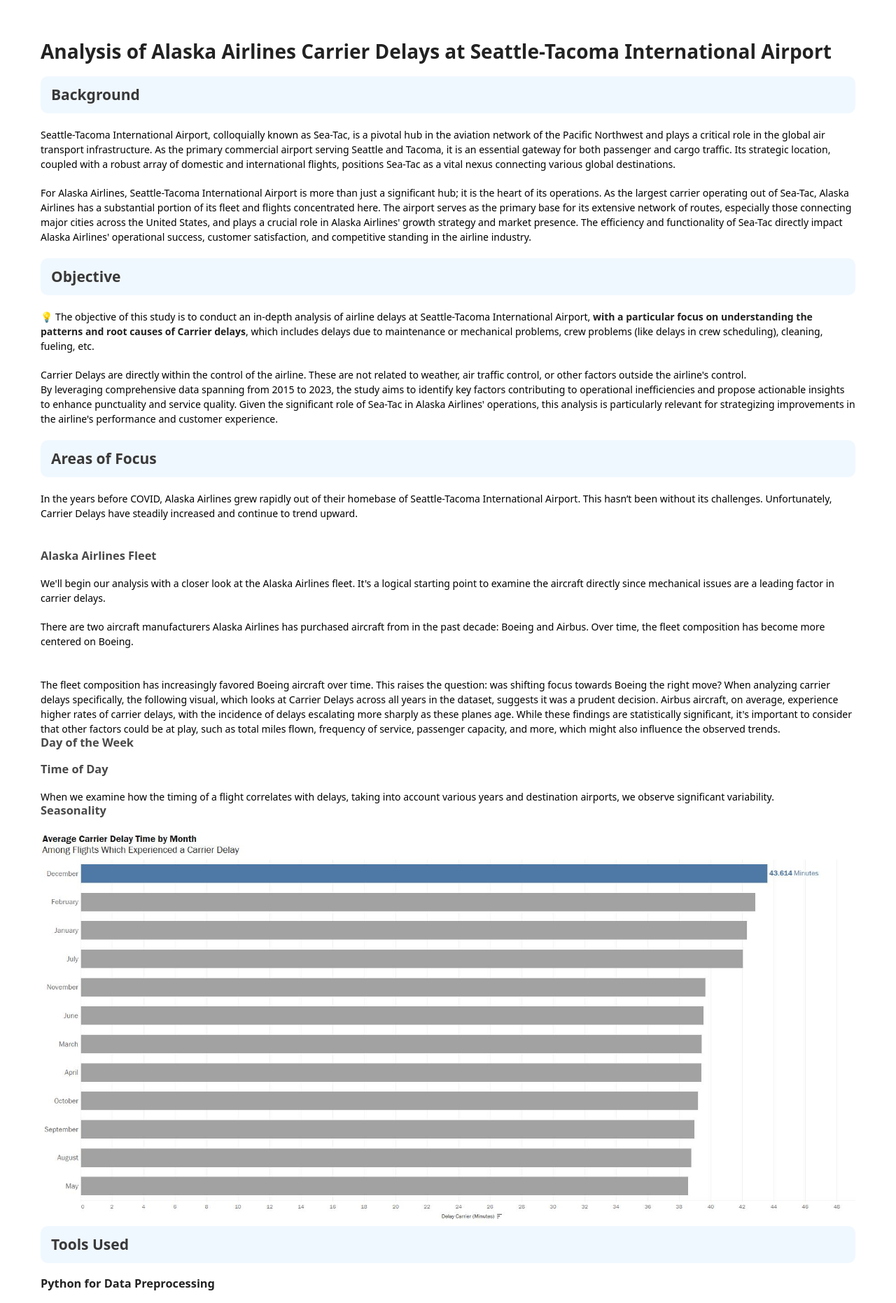
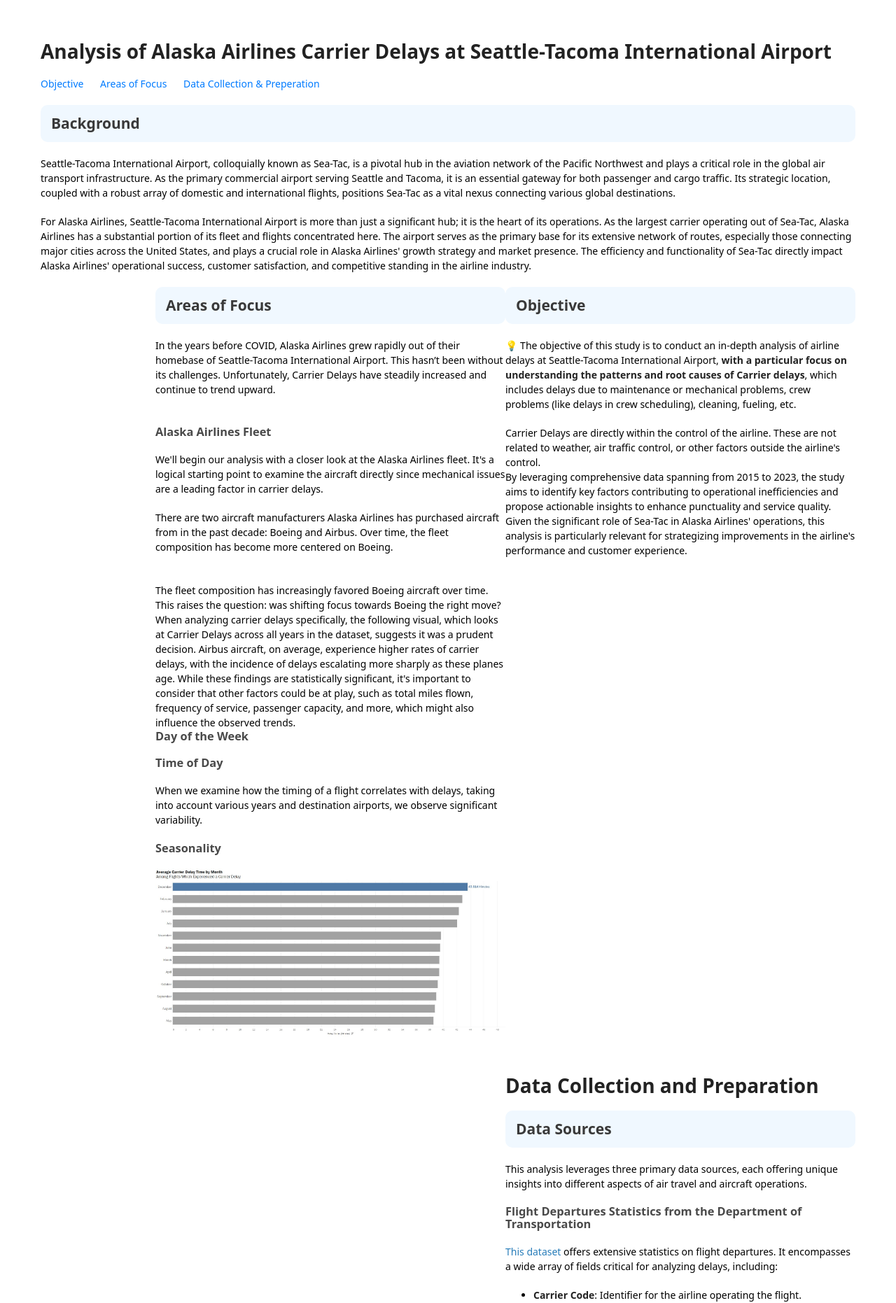
Before and after one commit to nbcarroll/nbcarroll.github.io, a Jekyll site: the page airline_delay_analysis/index.html, which Jekyll copies as it is, in a window 1280 px wide. Shown: the top 1862 px of the page at 70% size. Built offline with Jekyll 4.4.1, drawn with Linux system fonts in a browser that asks for light colours; some of the changed text lies outside the part shown.

Commit message:
added nav section

```diff
--- a/airline_delay_analysis/index.html
+++ b/airline_delay_analysis/index.html
@@ -670,6 +670,23 @@
         display: none; /* Initially hidden */
     }
 
+    /* Navigiation Bar */
+    nav ul {
+        list-style-type: none;
+        padding: 0;
+    }
+    nav li {
+        display: inline;
+        margin-right: 20px;
+    }
+    nav a {
+        text-decoration: none;
+        color: #007BFF;
+    }
+    nav a:hover {
+        text-decoration: underline;
+    }
+
     </style>
 
 <!-- Google tag (gtag.js) -->
@@ -761,11 +778,25 @@
 
 <h1>Analysis of Alaska Airlines Carrier Delays at Seattle-Tacoma International Airport</h1>
 
+<nav aria-label="Main navigation">
+    <ul>
+
+        <li><a href="#objective">Objective</a></li>
+        <li><a href="#areas-of-focus">Areas of Focus</a></li>
+        <li><a href="#data-sources">Data Collection & Preperation</a></li>
+    </ul>
+</nav>
+
+
+
+
     <h2>Background</h2>
     <p>Seattle-Tacoma International Airport, colloquially known as Sea-Tac, is a pivotal hub in the aviation network of the Pacific Northwest and plays a critical role in the global air transport infrastructure. As the primary commercial airport serving Seattle and Tacoma, it is an essential gateway for both passenger and cargo traffic. Its strategic location, coupled with a robust array of domestic and international flights, positions Sea-Tac as a vital nexus connecting various global destinations.</p>
     <p>For Alaska Airlines, Seattle-Tacoma International Airport is more than just a significant hub; it is the heart of its operations. As the largest carrier operating out of Sea-Tac, Alaska Airlines has a substantial portion of its fleet and flights concentrated here. The airport serves as the primary base for its extensive network of routes, especially those connecting major cities across the United States, and plays a crucial role in Alaska Airlines' growth strategy and market presence. The efficiency and functionality of Sea-Tac directly impact Alaska Airlines' operational success, customer satisfaction, and competitive standing in the airline industry.</p>
 
+    <section id="objective">
         <h2>Objective</h2>
+
         <aside>
             <p>💡 The objective of this study is to conduct an in-depth analysis of airline delays at Seattle-Tacoma International Airport, <strong>with a particular focus on understanding the patterns and root causes of Carrier delays</strong>, which includes delays due to maintenance or mechanical problems, crew problems (like delays in crew scheduling), cleaning, fueling, etc. </p>
             Carrier Delays are directly within the control of the airline. These are not related to weather, air traffic control, or other factors outside the airline's control.
@@ -790,6 +821,10 @@
             <li>A very weak correlation with <strong>Delay Security (Minutes)</strong> (0.04), which means security delays have almost no linear relationship with departure delays.</li>
             <li>A moderate positive correlation with <strong>Delay Late Aircraft Arrival (Minutes)</strong> (0.49), suggesting that when there is a delay due to the late arrival of an aircraft, there tends to be a moderate increase in the departure delay.</li>
         </ul> -->
+    </section>
+
+    <section id="area-of-focus">
+
             <h2>Areas of Focus</h2>
             <p>In the years before COVID, Alaska Airlines grew rapidly out of their homebase of Seattle-Tacoma International Airport. This hasn’t been without its challenges. Unfortunately, Carrier Delays have steadily increased and continue to trend upward.</p>
 
@@ -827,6 +862,7 @@
 
             <h3>Time of Day</h3>
             When we examine how the timing of a flight correlates with delays, taking into account various years and destination airports, we observe significant variability.
+    <br>
 
 
     <br>
@@ -834,7 +870,52 @@
             <img src="https://github.com/nbcarroll/nbcarroll.github.io/blob/master/airline_delay_analysis/static_viz/Average%20Carrier%20Delay%20Time%20by%20MonthAmong%20Flights%20Which%20Experienced%20a%20Carrier%20Delay.jpg?raw=true"class="wrap-image">
 
    <br>
+   </section>
 
+
+   <section id="data-sources">
+    <h1>Data Collection and Preparation</h1>
+
+    <h2>Data Sources</h2>
+    <p>This analysis leverages three primary data sources, each offering unique insights into different aspects of air travel and aircraft operations.</p>
+
+    <h3>Flight Departures Statistics from the Department of Transportation</h3>
+    <p><a href="https://www.transtats.bts.gov/ontime/Departures.aspx">This dataset</a> offers extensive statistics on flight departures. It encompasses a wide array of fields critical for analyzing delays, including:</p>
+    <ul>
+        <li><strong>Carrier Code</strong>: Identifier for the airline operating the flight.</li>
+        <li><strong>Date (MM/DD/YYYY)</strong>: The date of the flight.</li>
+        <li><strong>Flight Number</strong>: The specific flight number.</li>
+        <li><strong>Tail Number</strong>: The aircraft's unique registration number.</li>
+        <li><strong>Destination Airport</strong>: The intended destination airport code.</li>
+        <li><strong>Scheduled Elapsed Time (Minutes)</strong>: The planned duration of the flight.</li>
+        <li><strong>Delay Carrier (Minutes)</strong>: Delays attributed to the carrier.</li>
+        <li><strong>Delay Weather (Minutes)</strong>: Delays caused by weather conditions.</li>
+        <li><strong>Delay National Aviation System (Minutes)</strong>: Delays related to the national aviation system's operations.</li>
+        <li><strong>Delay Security (Minutes)</strong>: Delays due to security issues.</li>
+        <li><strong>Delay Late Aircraft Arrival (Minutes)</strong>: Delays resulting from the late arrival of the aircraft.</li>
+    </ul>
+
+    <h3>Releasable Aircraft Database from the FAA</h3>
+    <p>Available directly from the <a href="https://www.faa.gov/licenses_certificates/aircraft_certification/aircraft_registry/releasable_aircraft_download">FAA's official website</a>, this comprehensive database includes several key files that detail aircraft registration and specifications:</p>
+    <ul>
+        <li><strong>Aircraft Registration Master File</strong>: Lists all registered aircraft.</li>
+        <li><strong>Aircraft Dealer Applicant File</strong>: Information on aircraft dealer applications.</li>
+        <li><strong>Aircraft Document Index File</strong>: Index of documents related to aircraft.</li>
+        <li><strong>Aircraft Reference File by Make/Model/Series Sequence</strong>: Detailed make and model information.</li>
+        <li><strong>Deregistered Aircraft File</strong>: Records of deregistered aircraft.</li>
+        <li><strong>Engine Reference File</strong>: Specifications and information on aircraft engines.</li>
+        <li><strong>Reserve N-Number File</strong>: List of reserved N-Numbers for aircraft.</li>
+    </ul>
+
+    <h3>The Global Airport Database (GADB)</h3>
+    <p><a href="https://www.partow.net/miscellaneous/airportdatabase/">The GADB</a> is a freely available database encompassing over 9,300 airports worldwide, from major international hubs to smaller regional airports. It provides comprehensive details such as:</p>
+    <ul>
+        <li><strong>IATA Code</strong>: The International Air Transport Association code.</li>
+        <li><strong>Name</strong>: The official name of the airport.</li>
+        <li><strong>Country</strong>: The country where the airport is located.</li>
+        <li><strong>City</strong>: The city nearest to the airport.</li>
+        <li><strong>Latitude-Longitude Position</strong>: Geographical coordinates of the airport.</li>
+    </ul>
    <h2>Tools Used</h2>
    <h3><strong>Python for Data Preprocessing</strong></h3>
    <div class="tools-box">
@@ -887,7 +968,7 @@
 </ul>
 
 <h2><strong>Additional Visualizations</strong></h2>
-
+<p>Note these dashboards/visuals were made in the process of making this project. </p>
 <!-- Original Dashboard -->
      <div>
         <tableau-viz id="tableauViz"
```
